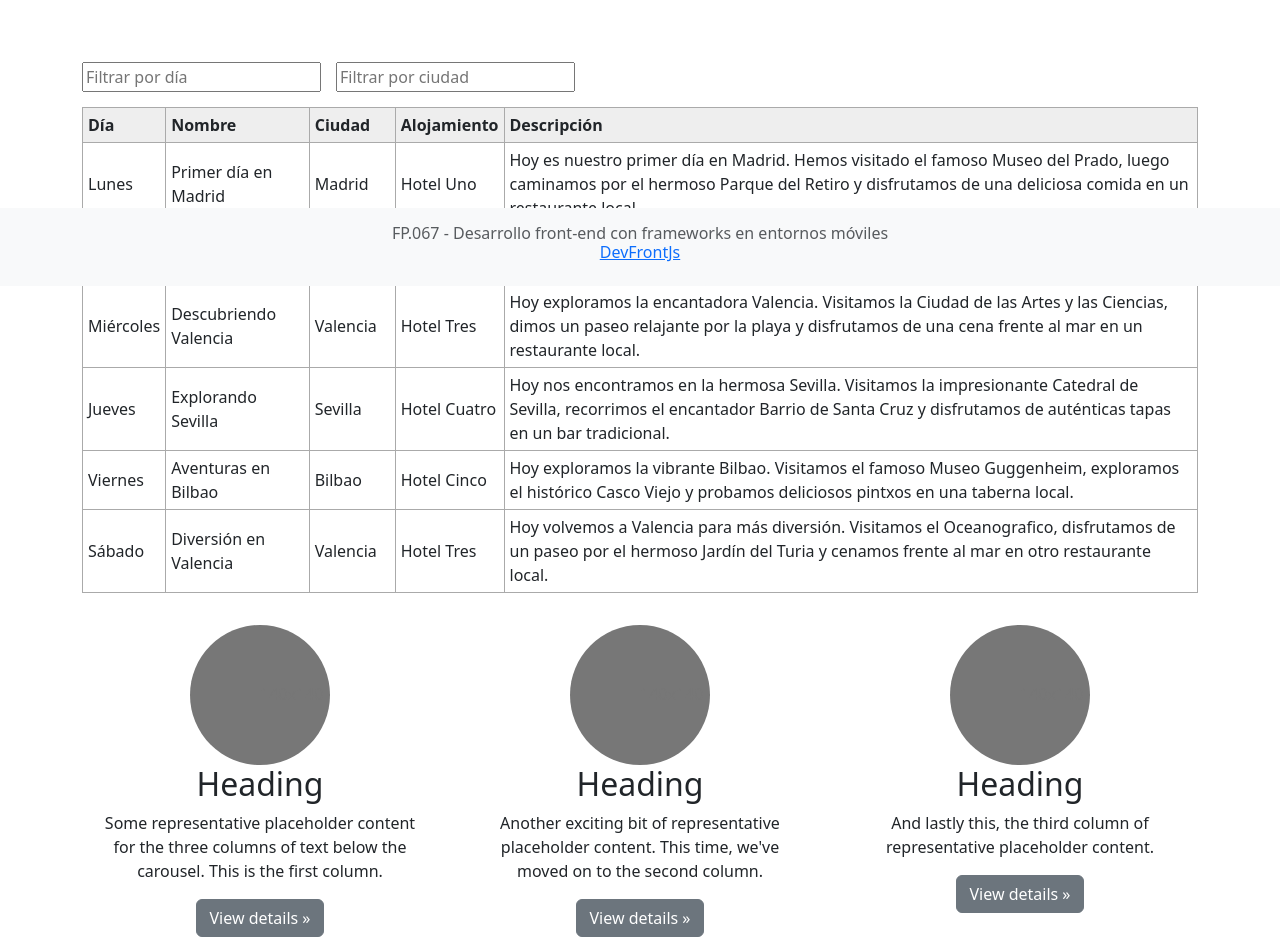
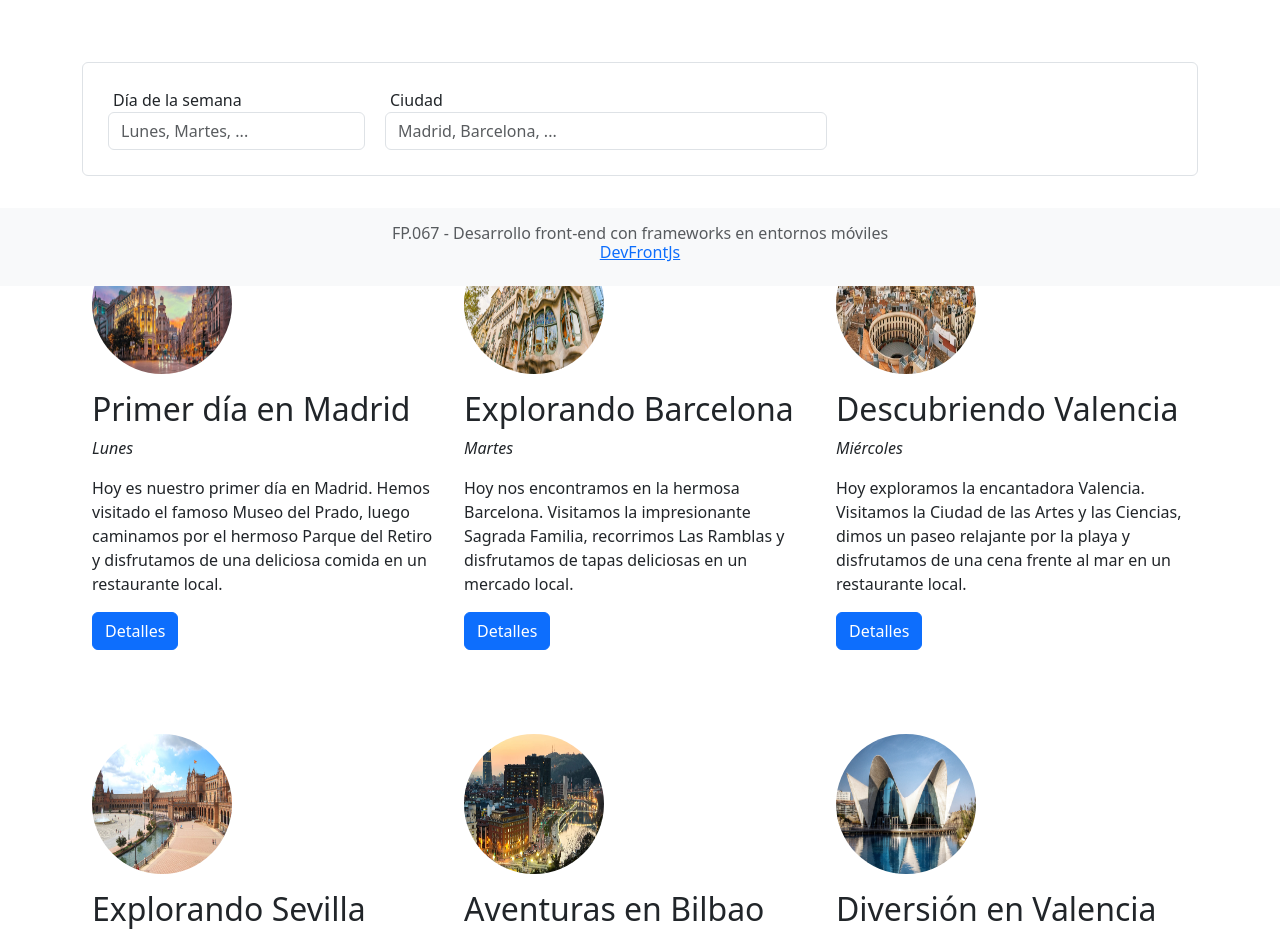
Before and after one commit to MamenVidal/FP.067-DevsFrontJs-Prod4_Angular, an Angular app: page / in a window 1280 px wide. Shown: the part 514-1453 px from the top of the page. Built offline with nearby package versions, Linux system fonts and the light colour scheme.

Commit message:
Modificación componente de lista de días y filtro

```diff
--- a/src/app/app.component.html
+++ b/src/app/app.component.html
@@ -43,36 +43,8 @@
   ================================================== -->
   <!-- Wrap the rest of the page in another container to center all the content. -->
 
+  <!-- TODO Albert: De momento lo comento para no perderlo.
   <div class="container marketing">
-
-    <!-- Three columns of text below the carousel -->
-    <div class="row">
-      <div class="col-lg-4">
-        <svg class="bd-placeholder-img rounded-circle" width="140" height="140" xmlns="http://www.w3.org/2000/svg" role="img" aria-label="Placeholder: 140x140" preserveAspectRatio="xMidYMid slice" focusable="false"><title>Placeholder</title><rect width="100%" height="100%" fill="#777"/><text x="50%" y="50%" fill="#777" dy=".3em">140x140</text></svg>
-
-        <h2>Heading</h2>
-        <p>Some representative placeholder content for the three columns of text below the carousel. This is the first column.</p>
-        <p><a class="btn btn-secondary" href="#">View details &raquo;</a></p>
-      </div><!-- /.col-lg-4 -->
-      <div class="col-lg-4">
-        <svg class="bd-placeholder-img rounded-circle" width="140" height="140" xmlns="http://www.w3.org/2000/svg" role="img" aria-label="Placeholder: 140x140" preserveAspectRatio="xMidYMid slice" focusable="false"><title>Placeholder</title><rect width="100%" height="100%" fill="#777"/><text x="50%" y="50%" fill="#777" dy=".3em">140x140</text></svg>
-
-        <h2>Heading</h2>
-        <p>Another exciting bit of representative placeholder content. This time, we've moved on to the second column.</p>
-        <p><a class="btn btn-secondary" href="#">View details &raquo;</a></p>
-      </div><!-- /.col-lg-4 -->
-      <div class="col-lg-4">
-        <svg class="bd-placeholder-img rounded-circle" width="140" height="140" xmlns="http://www.w3.org/2000/svg" role="img" aria-label="Placeholder: 140x140" preserveAspectRatio="xMidYMid slice" focusable="false"><title>Placeholder</title><rect width="100%" height="100%" fill="#777"/><text x="50%" y="50%" fill="#777" dy=".3em">140x140</text></svg>
-
-        <h2>Heading</h2>
-        <p>And lastly this, the third column of representative placeholder content.</p>
-        <p><a class="btn btn-secondary" href="#">View details &raquo;</a></p>
-      </div><!-- /.col-lg-4 -->
-    </div><!-- /.row -->
-
-
-    <!-- START THE FEATURETTES -->
-
     <hr class="featurette-divider">
 
     <div class="row featurette">
@@ -114,9 +86,9 @@
 
     <hr class="featurette-divider">
 
-    <!-- /END THE FEATURETTES -->
 
-  </div><!-- /.container -->
+  </div>
+  -->
 
   <!-- FOOTER -->
   <footer class="footer mt-auto py-3 bg-light fixed-bottom">
--- a/src/app/tabla-viaje/tabla-viaje.component.css
+++ b/src/app/tabla-viaje/tabla-viaje.component.css
@@ -1,17 +1,8 @@
 .tabla-viaje-container {
     margin-bottom: 2em;
 }
-.tabla-viaje-filters {
-    margin:0;
-}
-.tabla-viaje-filter-day {
-    margin-right: 15px;
-}
-.tabla-viaje-filter-city {
-    margin-right: 15px;
-}
-.tabla-viaje-table {
-    margin: 15px 0;
+.tabla-viaje-filter {
+    margin: 10px;
 }
 .tabla-viaje-table th,
 .tabla-viaje-table td {
@@ -22,3 +13,14 @@
 .tabla-viaje-table th {
     background-color:  rgb(238, 238, 238);
 }
+
+.tablaViajeComponent {
+    padding: 10px;
+}
+.tablaViajeComponent:HOVER {
+    background-color:  #EEEEEE;
+}
+
+.tabla-viaje-filter > label {
+    padding-left: 5px;
+}
--- a/src/app/tabla-viaje/tabla-viaje.component.html
+++ b/src/app/tabla-viaje/tabla-viaje.component.html
@@ -1,12 +1,17 @@
 <div class="container tabla-viaje-container">
-    <div class="tabla-viaje-filters">
-        <span class="tabla-viaje-filter-day">
-            <input [(ngModel)]="filtroDia" placeholder="Filtrar por día">
-        </span>
-        <span class="tabla-viaje-filter-city">
-            <input [(ngModel)]="filtroCiudad" placeholder="Filtrar por ciudad">
-        </span>
+    <div class="tabla-viaje-filters d-flex align-items-center" style="border: 0.1em solid rgb(222, 226, 230); padding: 15px; border-radius: 6px;">
+        <!-- <i class="fa-solid fa-sliders d-inline"></i> -->
+        <div class="form-group tabla-viaje-filter">
+            <label>Día de la semana</label>
+            <input [(ngModel)]="filtroDia" type="text" class="form-control" placeholder="Lunes, Martes, ...">
+        </div>
+        <div class="form-group tabla-viaje-filter">
+            <label>Ciudad</label>
+            <input [(ngModel)]="filtroCiudad" type="text" class="form-control" placeholder="Madrid, Barcelona, ..." size="40px">
+        </div>
     </div>
+
+    <!-- TODO Albert: He substituido la tabla por un listado en contenedores. Valorar el diseño más adecuado para la entrega.
     <table class="tabla-viaje-table">
         <tr>
             <th>Día</th>
@@ -23,4 +28,16 @@
             <td>{{ viaje.descripcion }}</td>
         </tr>
     </table>
+    -->
+    <div class="container marketing mt-5">
+        <div class="row">
+          <div class="col-lg-4 mb-5 tablaViajeComponent" *ngFor="let viaje of filtrarViajes()">
+            <img class="bd-placeholder-img rounded-circle" width="140" height="140" src="{{ viaje.imagen }}"/>
+            <h2 class="mt-3">{{ viaje.nombre }}</h2>
+            <p style="font-style: italic;">{{ viaje.dia }}</p>
+            <p style="min-height: 115px;">{{ viaje.descripcion }}</p>
+            <p><a class="btn btn-primary" href="#">Detalles</a></p>
+          </div>
+        </div>
+    </div>
 </div>
--- a/src/index.html
+++ b/src/index.html
@@ -6,6 +6,7 @@
   <base href="/">
   <meta name="viewport" content="width=device-width, initial-scale=1">
   <link rel="icon" type="image/x-icon" href="favicon.ico">
+  <link rel="stylesheet" href="https://cdnjs.cloudflare.com/ajax/libs/font-awesome/6.0.0-beta3/css/all.min.css">
 </head>
 <body>
   <app-root></app-root>
```
